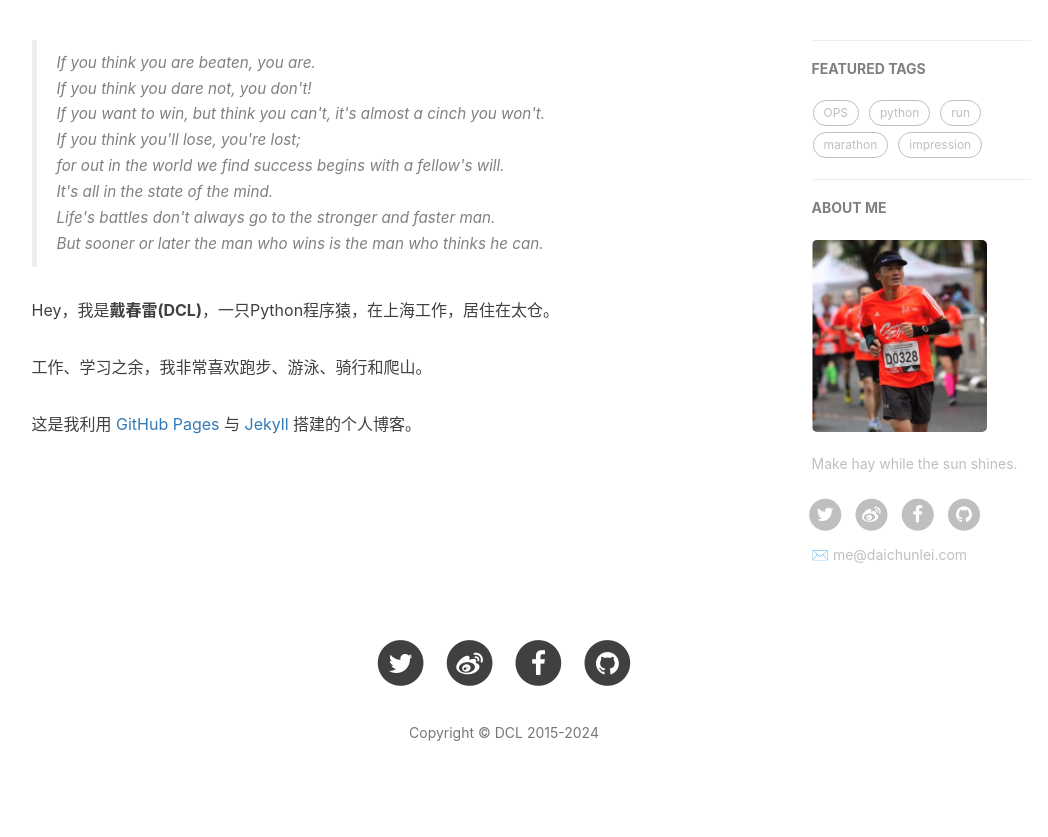
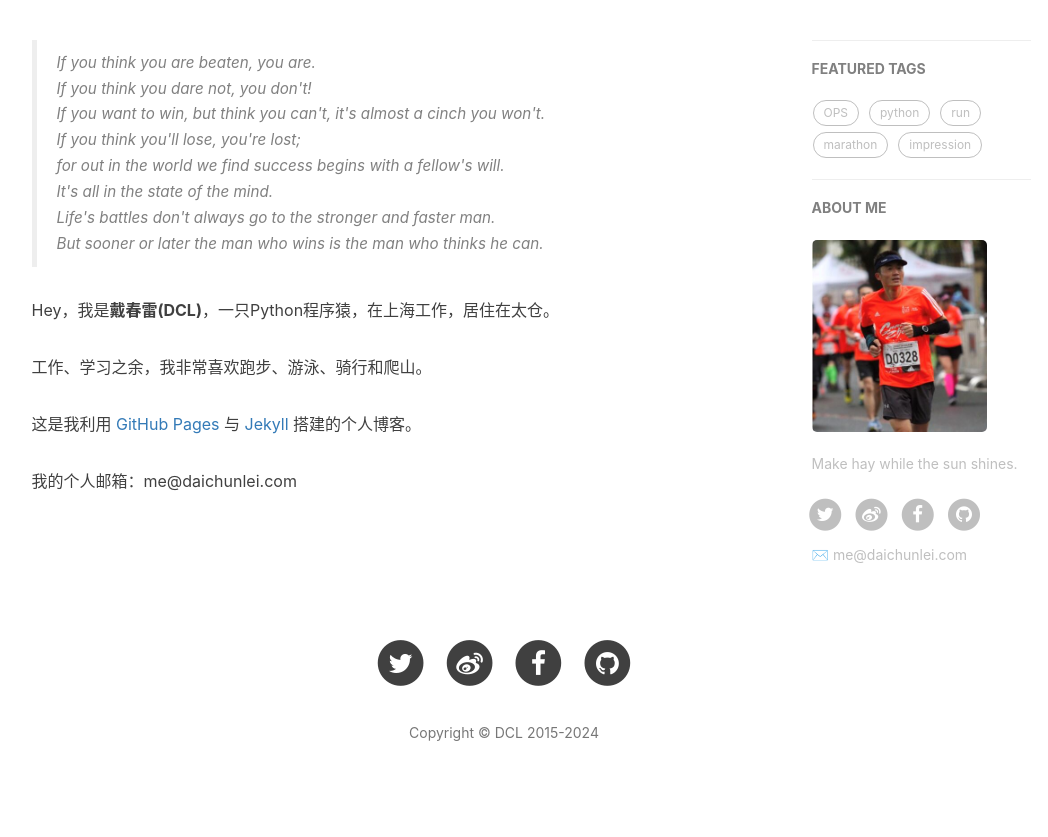
Before and after one commit to Davinly/davinly.github.io, a Jekyll site: the page built from about.html, in a window 1280 px wide. Shown: the part 418-1255 px from the top of the page, without its empty margins (136-1184 px from the left). Built offline with Jekyll 4.4.1, drawn with Linux system fonts in a browser that asks for light colours; nearby versions of some CDN libraries; comment, search, counter and statistics services are not loaded.

Commit message:
Update about.html

```diff
--- a/about.html
+++ b/about.html
@@ -32,7 +32,7 @@ header-img: "img/myself.jpg"
 
     <p>这是我利用 <a href="https://pages.github.com/">GitHub Pages</a> 与 <a href="http://jekyll.com.cn/">Jekyll</a> 搭建的个人博客。
 
-    <p></p>
+    <p>我的个人邮箱：me@daichunlei.com</p>
 
 
 </div>
```
